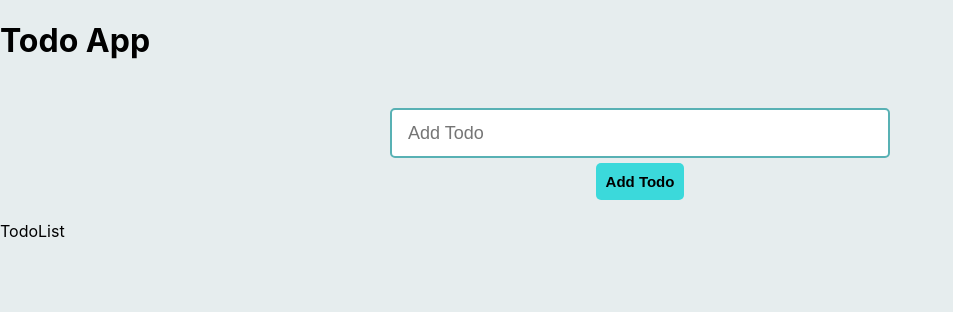
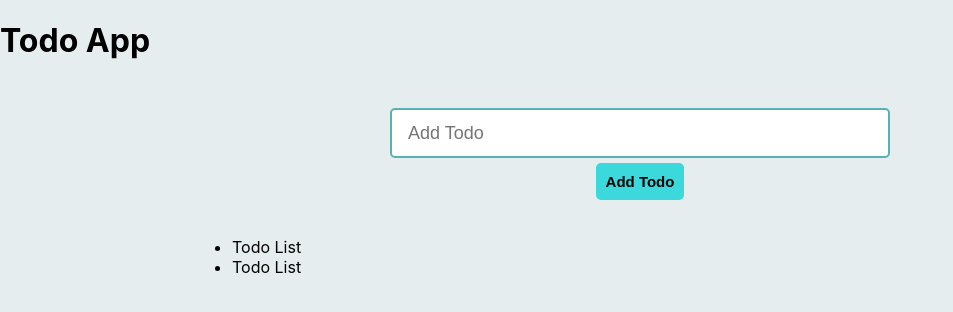
Before and after one commit to Murzuq/todo-app, a React (Create React App) app: page / in a window 1280 px wide. Shown: the top 312 px of the page, without its empty margins (0-953 px from the left). Built offline with nearby package versions, Linux system fonts and the light colour scheme.

Commit message:
Added TodoList Component

```diff
--- a/src/App.css
+++ b/src/App.css
@@ -1,10 +1,10 @@
 .todo {
   margin: 2rem auto;
+  width: 70%;
 }
 
 .todo__form {
   /* background-color: red; */
-  width: 70%;
   margin: 0rem auto;
   padding: 1rem;
 }
--- a/src/App.js
+++ b/src/App.js
@@ -1,5 +1,6 @@
 import './App.css';
 import TodoInput from './components/TodoInput';
+import TodoList from './components/TodoList';
 
 function App() {
   return (
@@ -9,7 +10,9 @@ function App() {
         <section className="todo__form">
           <TodoInput />
         </section>
-        <section className="todo__list">TodoList</section>
+        <section className="todo__list">
+          <TodoList />
+        </section>
       </div>
     </div>
   );
--- /dev/null
+++ b/src/components/TodoList.js
@@ -0,0 +1,14 @@
+import './TodoInput.css';
+
+const TodoList = (props) => {
+  return (
+    <div>
+      <ul>
+        <li>Todo List</li>
+        <li>Todo List</li>
+      </ul>
+    </div>
+  );
+};
+
+export default TodoList;
```
Also changed, not shown: src/components/TodoList.css (added).
